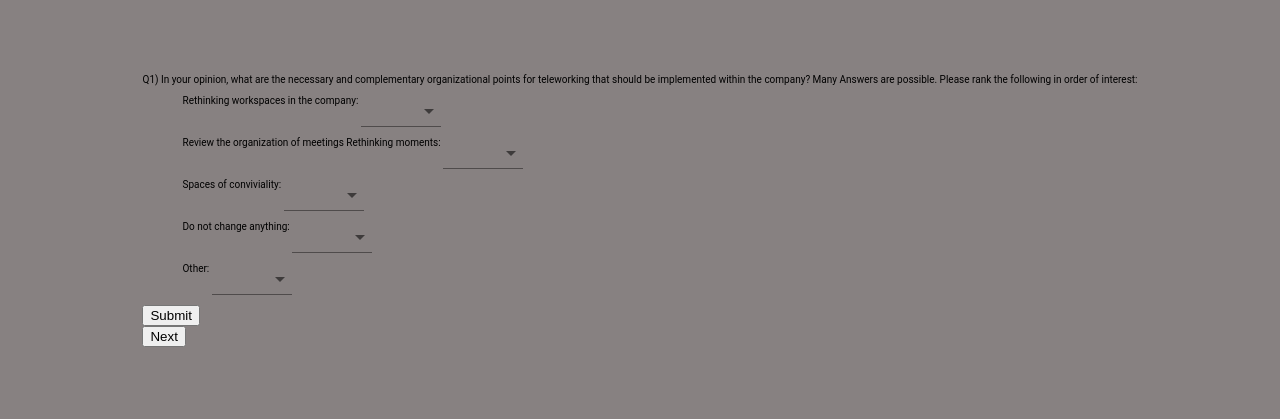
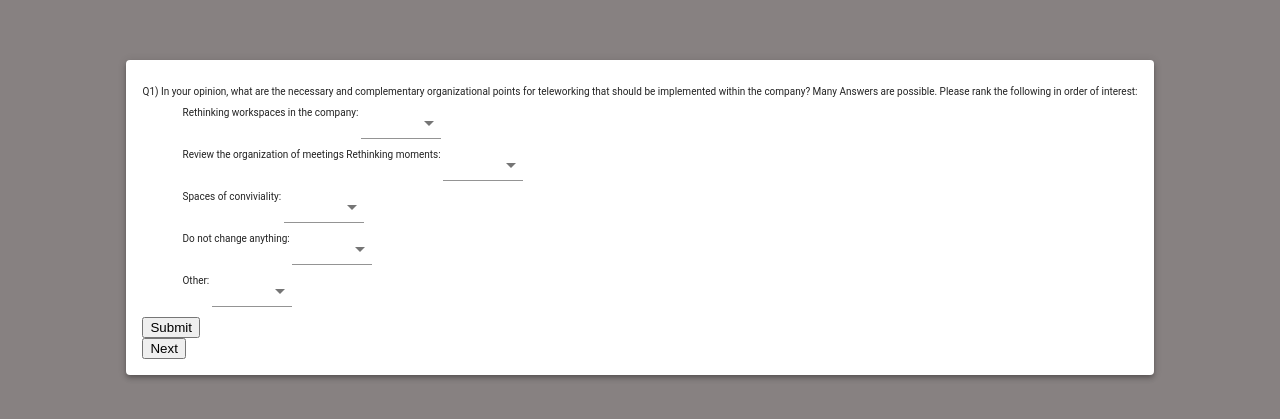
Before and after one commit to fjjes/project3-Hive, a React (Create React App) app in the folder client/: page /survey in a window 1280 px wide. Shown: the part 195-614 px from the top of the page. Built offline with nearby package versions, Linux system fonts and the light colour scheme.

Commit message:
added paper for surveypages

```diff
--- a/client/src/components/pages/SurveyQuestionPage.js
+++ b/client/src/components/pages/SurveyQuestionPage.js
@@ -1,9 +1,22 @@
 import React, {useState} from "react";
+import { makeStyles } from '@material-ui/core/styles';
+import Paper from '@material-ui/core/Paper';
 import SurveyQuestion from "../SurveyQuestion";
 
+const useStyles = makeStyles((theme) => ({
+    root: {
+        paddingTop: 16,
+        paddingBottom: 16,
+        marginTop: theme.spacing.unit * 3,
+        paddingRight: 16,
+        paddingLeft: 16
+    },
+  }));
+
 const SurveyQuestionPage = () => {
+    const classes = useStyles();
     const [questionNumber, setQuestionNumber]= useState(1)
-    const [values, setValues]=useState()
+    const [values, setValues]=useState()//!!!!!!!!!!!!!!!!!!!!!!!
 
     const goToNextQuestion =()=>{
         let counter = questionNumber + 1
@@ -15,7 +28,8 @@ const SurveyQuestionPage = () => {
     }
 
     return (
-        <div className="survey-question-page">
+        <div>
+            <Paper className={classes.root} elevation={4}>
             <SurveyQuestion questionNumber={questionNumber} />
             {
                 questionNumber === 7 ?
@@ -29,6 +43,7 @@ const SurveyQuestionPage = () => {
                     </div>
                 )
             }
+            </Paper>
         </div>
     );
 }
```
Also changed, not shown: 1 other file (tests, documents, lock files or other folders).
